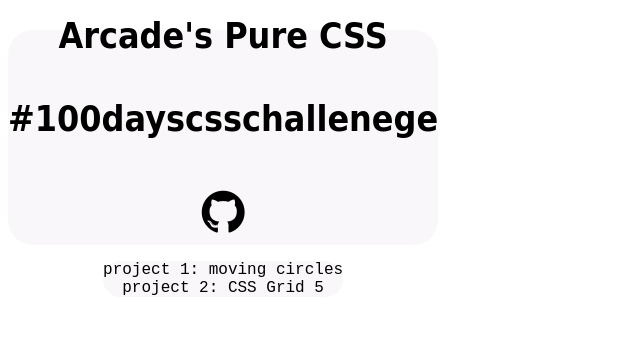
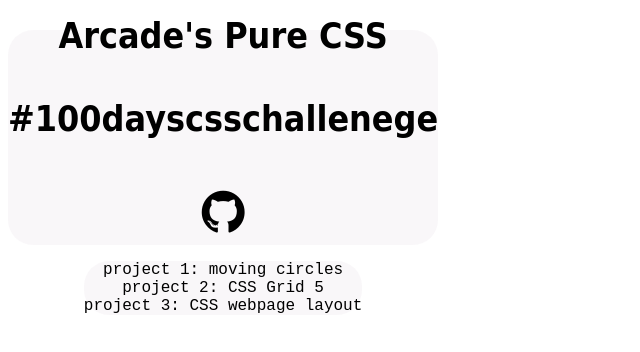
Before and after one commit to arcadecodes/projects_landing_page, a plain HTML site: page index.html in a window 1280 px wide. Shown: the whole page, without its empty margins (0-640 px from the left). Drawn offline with nearby package versions, Linux system fonts and the light colour scheme; a web font is replaced by a local one.

Commit message:
add project 3 to landing page

```diff
--- a/index.html
+++ b/index.html
@@ -35,6 +35,10 @@
                 </li>
                 <li class="list"> <a href="https://arcadecodes.github.io/project-2_css_grid/"> project 2: CSS Grid 5</a>
                 </li>
+                <li class="list"> <a href="https://arcadecodes.github.io/project3_csslayout/"> project 3: CSS webpage
+                        layout</a>
+                </li>
+
             </ul>
         </div>
     </div>
```
